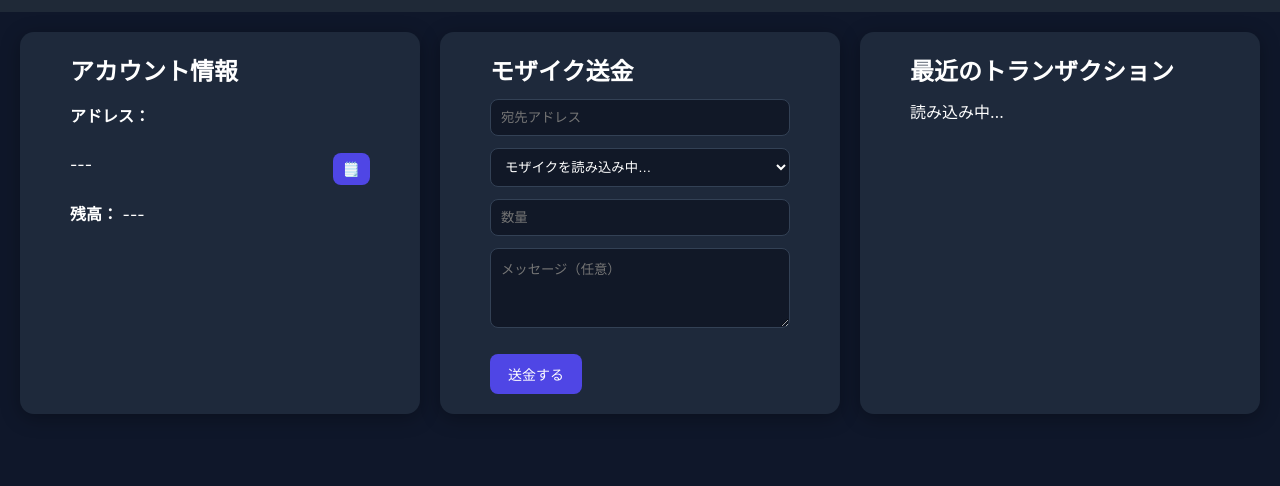
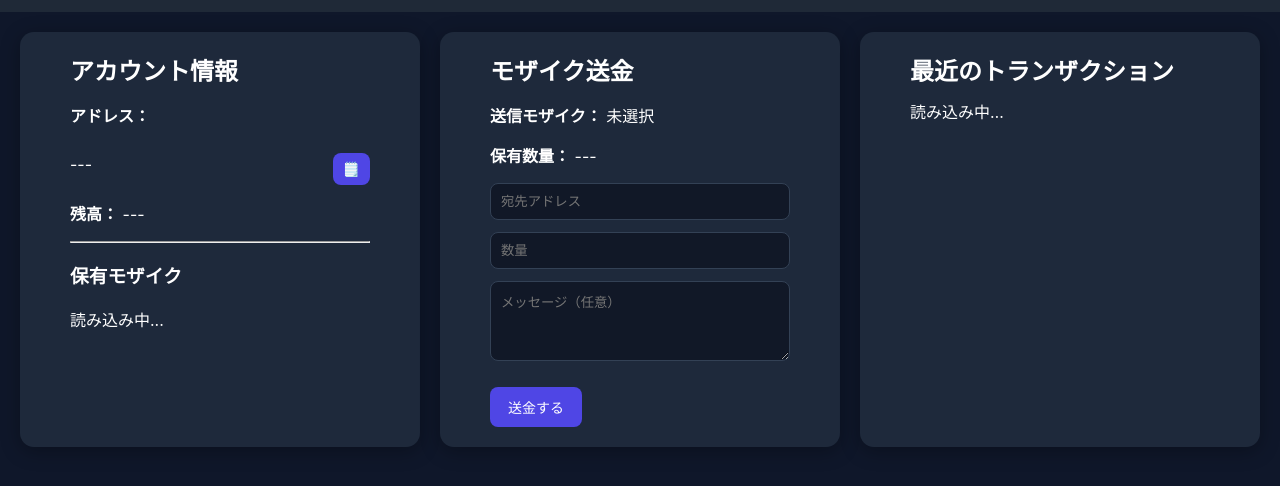
Before and after one commit to YUTOpian/Wallet-rst, a plain HTML site: page index.html in a window 1280 px wide. Shown: the part 66-552 px from the top of the page. Drawn offline with Linux system fonts and the light colour scheme.

Commit message:
Update index.html

```diff
--- a/index.html
+++ b/index.html
@@ -31,23 +31,44 @@
                 <button id="copy-address-btn" class="copy-btn">🗒️</button>
             </div>
 
-            <p><b>残高：</b> <span id="account-balance">---</span></p>
+            <p><b>残高：</b>
+                <span id="account-balance">---</span>
+            </p>
+
+            <hr>
+
+            <h3>保有モザイク</h3>
+
+            <div id="mosaic-list">
+                読み込み中...
+            </div>
+
         </div>
 
         <!-- ▼ モザイク送金 -->
-        <div class="card">
+        <div class="card" id="transfer-card">
+
             <h2>モザイク送金</h2>
+
+            <p>
+                <b>送信モザイク：</b>
+                <span id="selected-mosaic-name">未選択</span>
+            </p>
+
+            <p>
+                <b>保有数量：</b>
+                <span id="selected-mosaic-balance">---</span>
+            </p>
+
+            <!-- 選択されたモザイクIDを保持 -->
+            <input
+                type="hidden"
+                id="selected-mosaic-id" />
 
             <input
                 id="tx-recipient"
                 class="input-box"
                 placeholder="宛先アドレス" />
-
-            <select
-                id="tx-mosaic"
-                class="input-box">
-                <option value="">モザイクを読み込み中…</option>
-            </select>
 
             <input
                 id="tx-amount"
@@ -69,6 +90,7 @@
             </button>
 
             <div id="tx-status" class="status-text"></div>
+
         </div>
 
         <!-- ▼ 最近のトランザクション -->
@@ -79,10 +101,7 @@
 
     </div>
 
-    <!-- ▼ JavaScript -->
-
     <script type="module" src="js/index.js"></script>
-
 
 </body>
 
```
